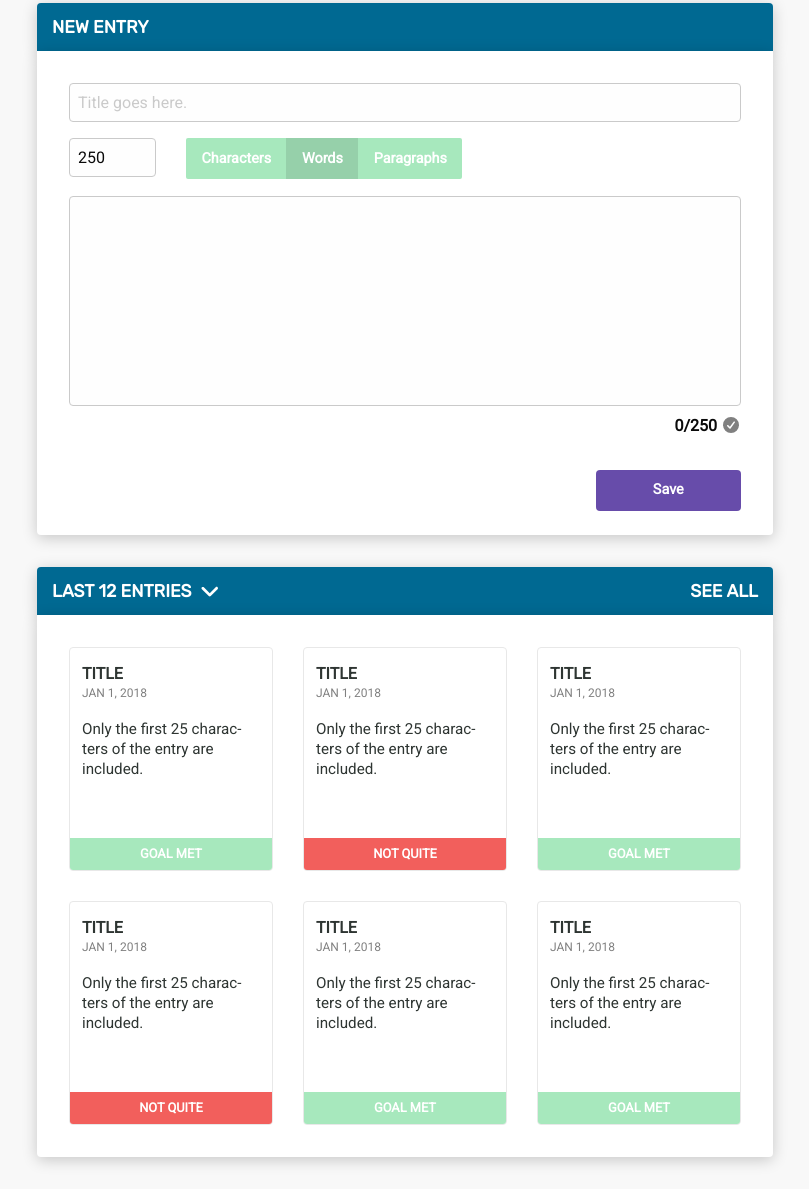
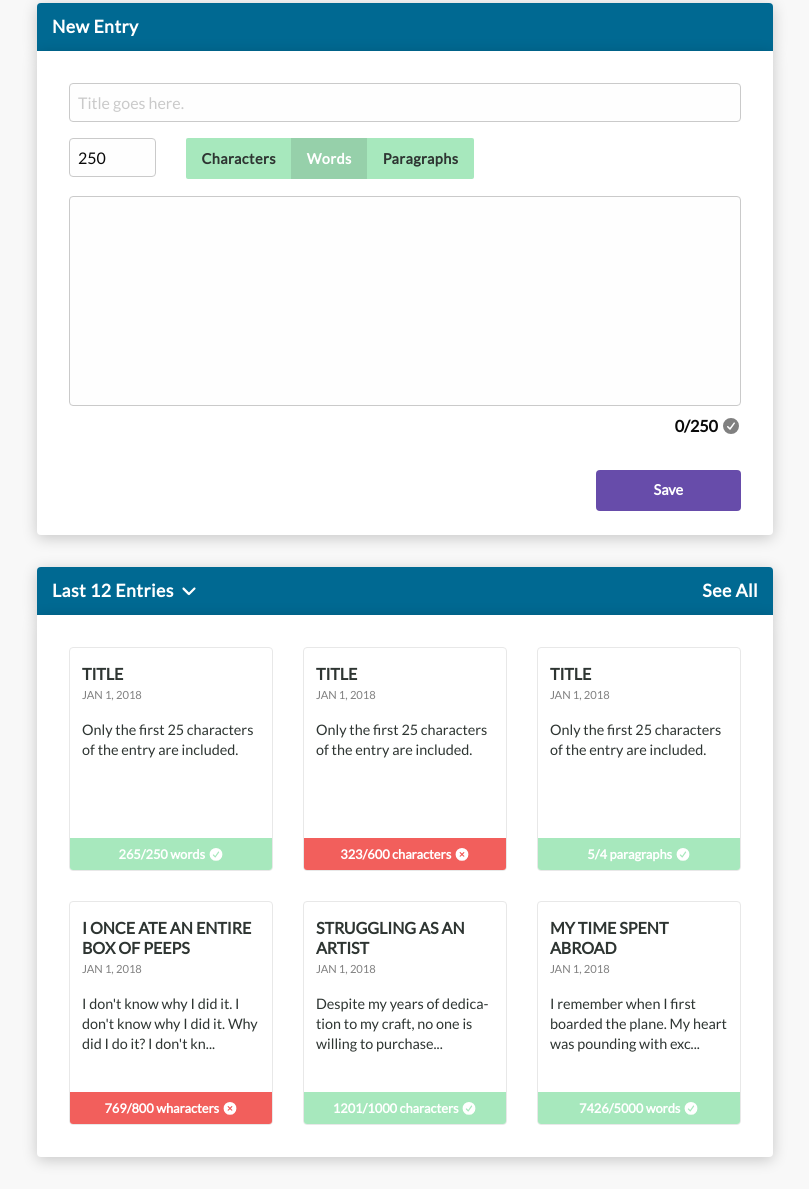
Before and after one commit to andrew-cloud/word-count, a website: page index.html in a window 1280 px wide. Shown: the part 83-1272 px from the top of the page, without its empty margins (235-1044 px from the left). Drawn offline with Linux system fonts and the light colour scheme; a web font is replaced by a local one.

Commit message:
styling updates
Signed-off-by: andrew-cloud <cloud.andr@gmail.com>

```diff
--- a/index.html
+++ b/index.html
@@ -7,7 +7,7 @@
     <meta name="viewport" content="width=device-width, initial-scale=1.0">
     <title>250 Words</title>
     <link rel="stylesheet" href="css/app.css">
-    <link href="https://fonts.googleapis.com/css?family=Roboto|Rubik|Chivo" rel="stylesheet">
+    <link href="https://fonts.googleapis.com/css?family=Lato|Raleway" rel="stylesheet">
 </head>
 
 <body>
@@ -35,10 +35,11 @@
             New Entry
         </div>
         <div id="words-container" class="grid-container">
+            <form>
                 <div class="grid-x grid-margin-x">
                     <!-- entry title input -->
                     <div class="large-12 cell">
-                    <input id="title-input" type="text" maxlength="40" placeholder="Title goes here.">
+                        <input id="title-input" type="text" maxlength="30" placeholder="Title goes here." required>
                     </div>
                     <div class="large-2 medium-3 small-6 cell">
                         <!-- word unit goal input -->
@@ -80,17 +81,17 @@
                         <button type="button" id="save-button" class="save button">Save</button>
                     </div>
                 </div>
+            </form>
         </div>
         <!-- past entries kept here -->
         <div id="new-entry-header" class="grid-container">
             <div class="grid-x grid-margin-x">
                 <div class="large-4 medium-4 small-8 cell">
-                    LAST 12 ENTRIES <a id="close-entries-link"><span id="hide-icon"> <i class="fas fa-angle-down fa-lg"></i></span></a>
+                    Last 12 Entries <a id="close-entries-link"><span id="hide-icon"> <i class="fas fa-angle-down fa-"></i></span></a>
                 </div>
                 <div class="large-8 medium-8 small-4 cell text-right">
-                    SEE ALL
+                    See All
                 </div>
-
             </div>
         </div>
         <div id="entries-container" class="grid-container open-div">
@@ -100,7 +101,7 @@
                         <p class="title">Title</p>
                         <p class="date">Jan 1, 2018</p>
                         <p class="teaser"> Only the first 25 characters of the entry are included.</p>
-                        <div class="goal-met">GOAL MET</div>
+                        <div class="goal-met">265/250 words <i class="fas fa-check-circle "></i></div>
                     </div>
                 </div>
                 <div class="large-4 medium-6 small-12 cell" data-open="exampleModal2">
@@ -108,7 +109,7 @@
                         <p class="title">Title</p>
                         <p class="date">Jan 1, 2018</p>
                         <p class="teaser"> Only the first 25 characters of the entry are included.</p>
-                        <div class="goal-unmet">NOT QUITE</div>
+                        <div class="goal-unmet">323/600 characters <i class="fas fa-times-circle "></i></div>
                     </div>
                 </div>
                 <div class="large-4 medium-6 small-12 cell" data-open="exampleModal1">
@@ -116,31 +117,31 @@
                         <p class="title">Title</p>
                         <p class="date">Jan 1, 2018</p>
                         <p class="teaser"> Only the first 25 characters of the entry are included.</p>
-                        <div class="goal-met">GOAL MET</div>
+                        <div class="goal-met">5/4 paragraphs <i class="fas fa-check-circle "></i></div>
                     </div>
                 </div>
                 <div class="large-4 medium-6 small-12 cell" data-open="exampleModal2">
                     <div class="entry">
-                        <p class="title">Title</p>
+                        <p class="title">I once ate an entire box of peeps</p>
                         <p class="date">Jan 1, 2018</p>
-                        <p class="teaser"> Only the first 25 characters of the entry are included.</p>
-                        <div class="goal-unmet">NOT QUITE</div>
+                        <p class="teaser">I don't know why I did it. I don't know why I did it. Why did I do it? I don't kn...</p>
+                        <div class="goal-unmet">769/800 wharacters <i class="fas fa-times-circle "></i></div>
                     </div>
                 </div>
                 <div class="large-4 medium-6 small-12 cell" data-open="exampleModal1">
                     <div class="entry">
-                        <p class="title">Title</p>
+                        <p class="title">Struggling as an artist</p>
                         <p class="date">Jan 1, 2018</p>
-                        <p class="teaser"> Only the first 25 characters of the entry are included.</p>
-                        <div class="goal-met">GOAL MET</div>
+                        <p class="teaser">Despite my years of dedication to my craft, no one is willing to purchase...</p>
+                        <div class="goal-met">1201/1000 characters <i class="fas fa-check-circle "></i></div>
                     </div>
                 </div>
                 <div class="large-4 medium-6 small-12 cell" data-open="exampleModal1">
                     <div class="entry">
-                        <p class="title">Title</p>
+                        <p class="title">My time spent abroad</p>
                         <p class="date">Jan 1, 2018</p>
-                        <p class="teaser"> Only the first 25 characters of the entry are included.</p>
-                        <div class="goal-met">GOAL MET</div>
+                        <p class="teaser">I remember when I first boarded the plane. My heart was pounding with exc...</p>
+                        <div class="goal-met">7426/5000 words <i class="fas fa-check-circle"></i></div>
                     </div>
                 </div>
             </div>
--- a/scss/app.scss
+++ b/scss/app.scss
@@ -66,7 +66,7 @@ $grey: #2E3532;
 
 body {
     background: $background;
-    font-family: 'Roboto', sans-serif;
+    font-family: 'Lato', sans-serif;
 }
 
 p {
@@ -95,12 +95,11 @@ p {
     font-size: 1.10rem;
     line-height: 3rem;
     height: 3rem;
-    weight: bold;
     border-radius: $border-radius $border-radius 0 0;
     @include box-shadow;
-    font-family: 'Rubik';
-    font-weight: 900;
-    text-transform: uppercase;
+    font-family: 'Lato';
+    font-weight: bold;
+    letter-spacing: 0.5px;
     @include breakpoint(small only) {
         border-radius: 0;
     }
@@ -129,6 +128,7 @@ p {
         min-height: 5em;
         max-height: 50rem;
         width: 100%;
+        font-family: 'Raleway';
     }
 }
 
@@ -139,14 +139,15 @@ p {
 
 // buttons that allow you to set goal in characters, words, or paragraphs
 #unit-button-group {
-    font-family: 'Roboto', sans-serif;
+    font-family: 'Lato', sans-serif;
 
     .unit-button {
         border-radius: 2px;
         margin-right: 0;
         background-color: #A7E8BD;
-        color: white;
-        font-weight: bold;
+        color: $grey;
+        font-weight: 600;
+        letter-spacing: 0.5px;
     }
 
     .unit-button:hover {
@@ -269,8 +270,6 @@ p {
     position: relative;
     width: 100%;
     overflow: hidden;
-    font-family: 'Roboto', sans-serif;
-
 
     p {
         display: block;
@@ -287,18 +286,19 @@ p {
         text-transform: uppercase;
         font-size: 1rem;
         margin-top: 1rem;
+        margin-bottom: 0.1rem;
         line-height: 1.25rem;
 
     }
 
     .date {
-        font-size: 0.75rem;
+        font-size: 0.7rem;
         color: #808080;
         text-transform: uppercase;
     }
 
     .teaser {
-        font-size: 0.95rem;
+        font-size: 0.9rem;
         line-height: 1.25rem;
         margin-top: 1rem;
     }
@@ -313,10 +313,9 @@ p {
         text-align: center;
         height: 2rem;
         line-height: 2rem;
-        text-transform: uppercase;
         font-size: 0.8rem;
         font-weight: 800;
-        font-family: 'Roboto';
+        font-family: 'Lato';
     }
 
     .goal-unmet {
@@ -328,11 +327,10 @@ p {
         width: 100%;
         text-align: center;
         height: 2rem;
-        text-transform: uppercase;
         line-height: 2rem;
         font-size: 0.8rem;
         font-weight: 800;
-        font-family: 'Roboto';
+        font-family: 'Lato';
     }
 }
 
```
Also changed, not shown: css/app.css. Lines whose indentation alone changed are shown as unchanged.
